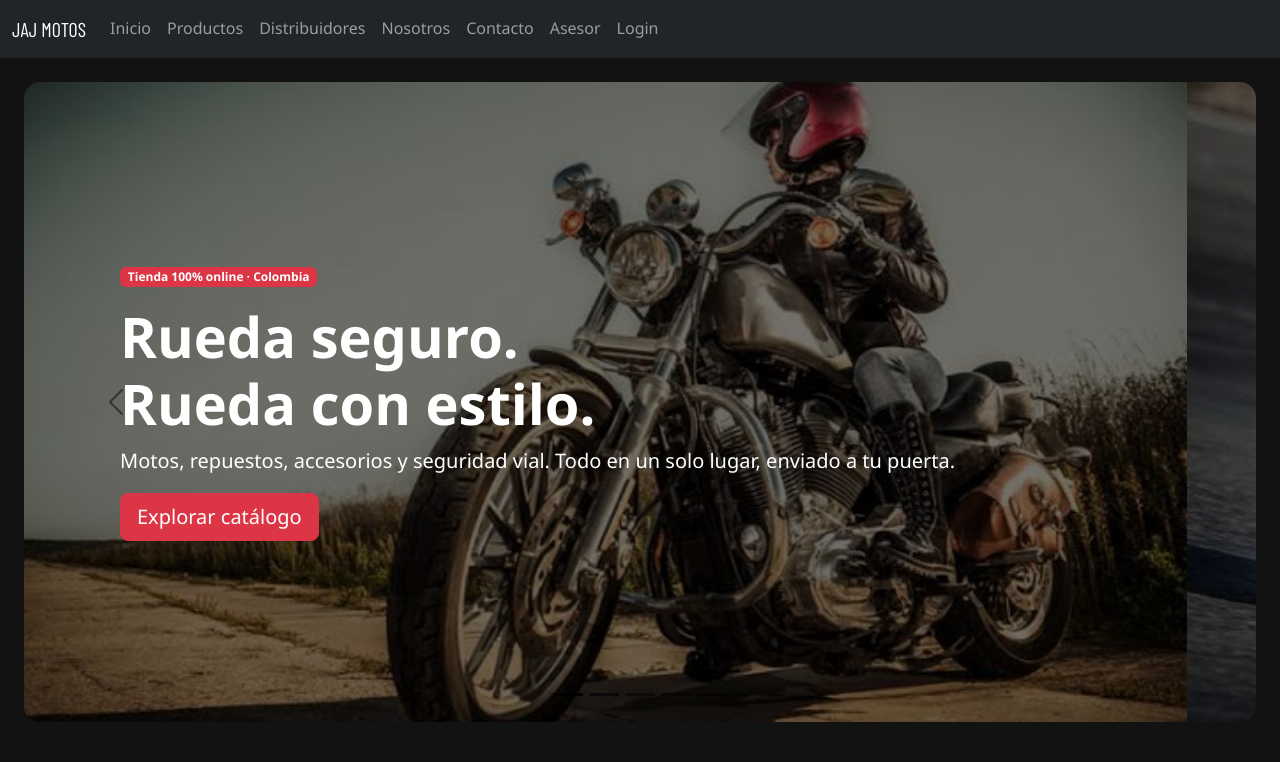
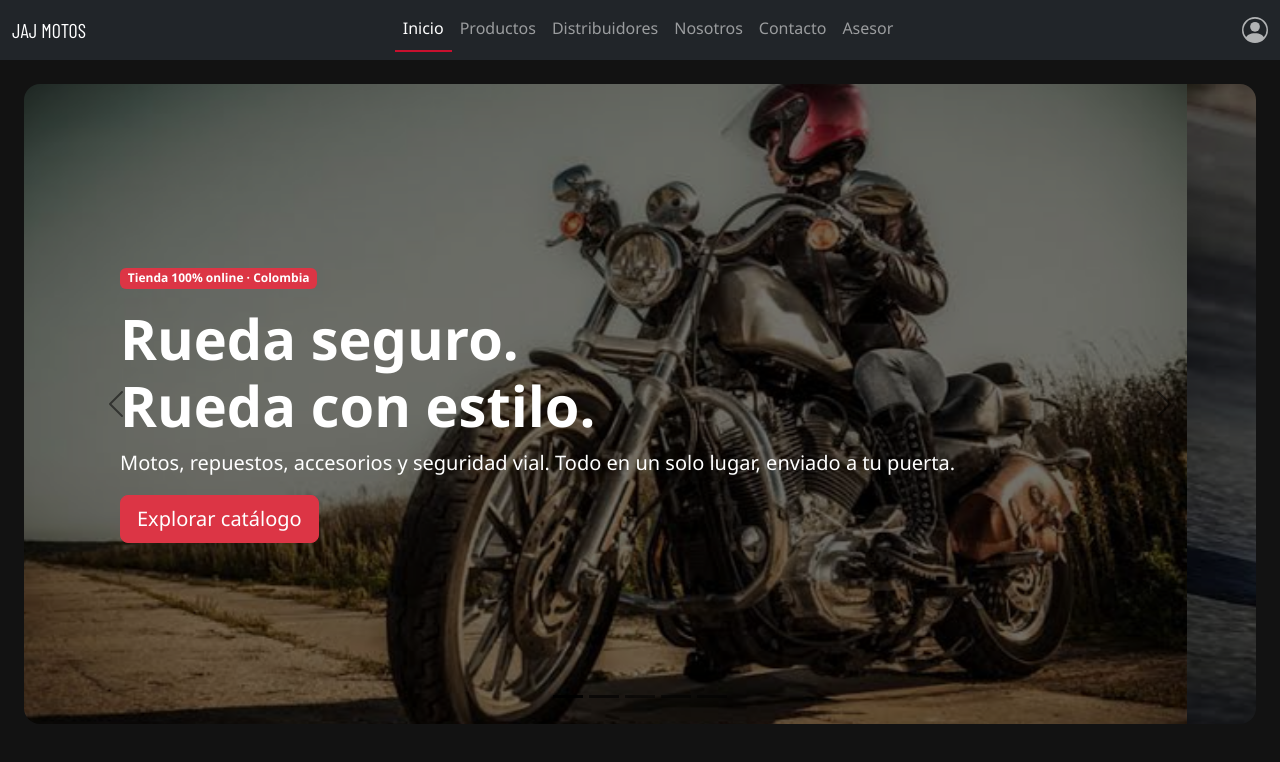
Before and after one commit to JDev996/JAJMotos-Angular, an Angular app in the folder Frontend/: page /home in a window 1280 px wide. Shown: the top 762 px of the page. Built offline with nearby package versions, Linux system fonts and the light colour scheme; a web font is replaced by a local one.

Commit message:
cambios visuales solicitados por los compañeritos

```diff
--- a/Frontend/src/app/componentes/navegador/navegador.css
+++ b/Frontend/src/app/componentes/navegador/navegador.css
@@ -0,0 +1,33 @@
+.navbar-brand,
+.acciones {
+  flex: 1;
+}
+
+.acciones {
+  display: flex;
+  justify-content: flex-end;
+  align-items: center;
+  gap: 12px;
+}
+
+.login-icono {
+  color: rgba(255, 255, 255, 0.65);
+  display: flex;
+  transition: color 0.2s;
+}
+
+.login-icono:hover,
+.login-icono.active {
+  color: #C8102E;
+}
+
+.nav-link.active {
+  color: #fff !important;
+  border-bottom: 2px solid #C8102E;
+}
+
+@media (max-width: 991.98px) {
+  .navbar-collapse {
+    order: 3;
+  }
+}
--- a/Frontend/src/app/componentes/navegador/navegador.html
+++ b/Frontend/src/app/componentes/navegador/navegador.html
@@ -1,19 +1,29 @@
 <nav class="navbar navbar-expand-lg bg-dark" data-bs-theme="dark">
   <div class="container-fluid">
     <a class="navbar-brand" routerLink="/home">JAJ Motos</a>
-    <button class="navbar-toggler" type="button" data-bs-toggle="collapse" data-bs-target="#menuPrincipal"
-      aria-controls="menuPrincipal" aria-expanded="false" aria-label="Abrir menú">
-      <span class="navbar-toggler-icon"></span>
-    </button>
+
+    <div class="acciones order-lg-last">
+      <a class="login-icono" routerLink="/login" routerLinkActive="active" aria-label="Iniciar sesión" title="Iniciar sesión">
+        <svg xmlns="http://www.w3.org/2000/svg" width="26" height="26" fill="currentColor" viewBox="0 0 16 16">
+          <path d="M11 6a3 3 0 1 1-6 0 3 3 0 0 1 6 0"/>
+          <path fill-rule="evenodd" d="M0 8a8 8 0 1 1 16 0A8 8 0 0 1 0 8m8-7a7 7 0 0 0-5.468 11.37C3.242 11.226 4.805 10 8 10s4.757 1.225 5.468 2.37A7 7 0 0 0 8 1"/>
+        </svg>
+      </a>
+
+      <button class="navbar-toggler" type="button" data-bs-toggle="collapse" data-bs-target="#menuPrincipal"
+        aria-controls="menuPrincipal" aria-expanded="false" aria-label="Abrir menú">
+        <span class="navbar-toggler-icon"></span>
+      </button>
+    </div>
+
     <div class="collapse navbar-collapse" id="menuPrincipal">
-      <ul class="navbar-nav">
-        <li class="nav-item"><a class="nav-link" routerLink="/home" >Inicio</a></li>
-        <li class="nav-item"><a class="nav-link" routerLink="/productos" >Productos</a></li>
-        <li class="nav-item"><a class="nav-link" routerLink="/distribuidores" >Distribuidores</a></li>
-        <li class="nav-item"><a class="nav-link" routerLink="/nosotros" >Nosotros</a></li>
-        <li class="nav-item"><a class="nav-link" routerLink="/contacto" >Contacto</a></li>
-        <li class="nav-item"><a class="nav-link" routerLink="/asesor" >Asesor</a></li>
-        <li class="nav-item"><a class="nav-link" routerLink="/login" >Login</a></li>
+      <ul class="navbar-nav mx-auto text-center">
+        <li class="nav-item"><a class="nav-link" routerLink="/home" routerLinkActive="active">Inicio</a></li>
+        <li class="nav-item"><a class="nav-link" routerLink="/productos" routerLinkActive="active">Productos</a></li>
+        <li class="nav-item"><a class="nav-link" routerLink="/distribuidores" routerLinkActive="active">Distribuidores</a></li>
+        <li class="nav-item"><a class="nav-link" routerLink="/nosotros" routerLinkActive="active">Nosotros</a></li>
+        <li class="nav-item"><a class="nav-link" routerLink="/contacto" routerLinkActive="active">Contacto</a></li>
+        <li class="nav-item"><a class="nav-link" routerLink="/asesor" routerLinkActive="active">Asesor</a></li>
       </ul>
     </div>
   </div>
--- a/Frontend/src/app/componentes/navegador/navegador.ts
+++ b/Frontend/src/app/componentes/navegador/navegador.ts
@@ -1,8 +1,8 @@
 import { Component } from '@angular/core';
-import { RouterLink } from '@angular/router';
+import { RouterLink, RouterLinkActive } from '@angular/router';
 
 @Component({
-  imports: [RouterLink],
+  imports: [RouterLink, RouterLinkActive],
   selector: 'app-navegador',
   styleUrl: './navegador.css',
   templateUrl: './navegador.html',
```
